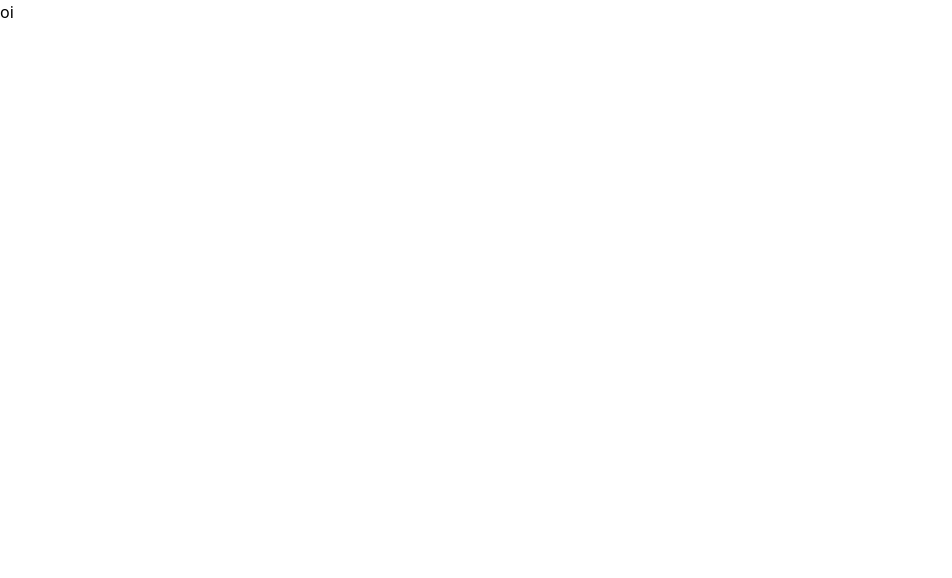
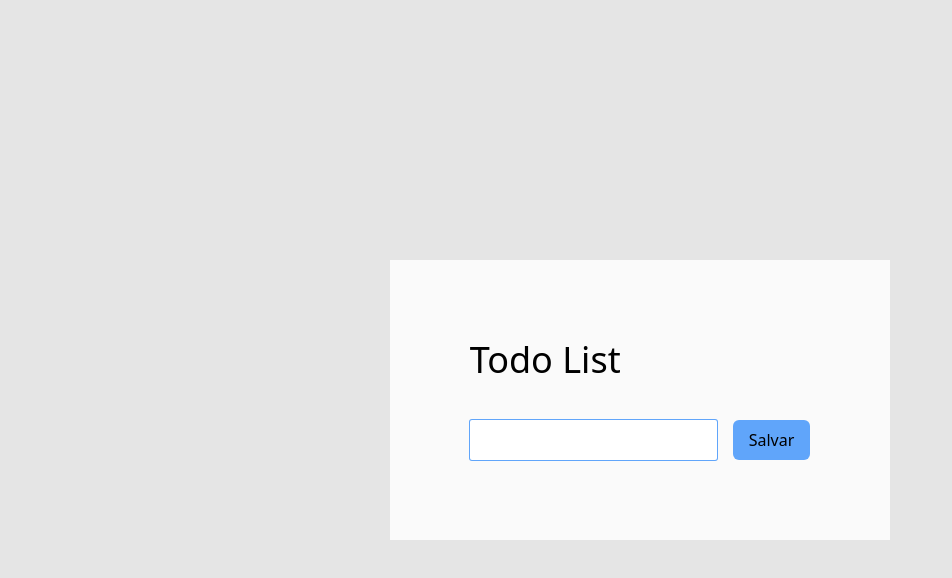
Before and after one commit to thiagomarim/todo-list, a React (Vite) app: page / in a window 1280 px wide. Shown: the top 578 px of the page, without its empty margins (0-952 px from the left). Built offline with nearby package versions, Linux system fonts and the light colour scheme.

Commit message:
adicionado addTask

```diff
--- a/src/App.jsx
+++ b/src/App.jsx
@@ -1,7 +1,15 @@
 import React from "react";
+import AddTask from "./page/AddTask";
 
 function App() {
-  return <div>oi</div>;
+  return (
+    <div className="bg-neutral-200 h-screen flex items-center justify-center">
+      <div className="bg-neutral-50 w-max p-20 m-5">
+        <h1 className="text-4xl font-sans mb-10">Todo List</h1>
+        <AddTask />
+      </div>
+    </div>
+  );
 }
 
 export default App;
--- /dev/null
+++ b/src/page/AddTask.jsx
@@ -0,0 +1,22 @@
+import React from "react";
+
+const AddTask = () => {
+  function handleClick() {}
+
+  return (
+    <div className="flex gap-4">
+      <input
+        className="p-2 w-full text-gray-800 rounded-sm ring-1 ring-blue-400 focus:border-none focus:ring-1 focus:ring-blue-600"
+        type="text"
+      />
+      <button
+        onClick={handleClick}
+        className="py-2 px-4 bg-blue-400 rounded-md"
+      >
+        Salvar
+      </button>
+    </div>
+  );
+};
+
+export default AddTask;
```
